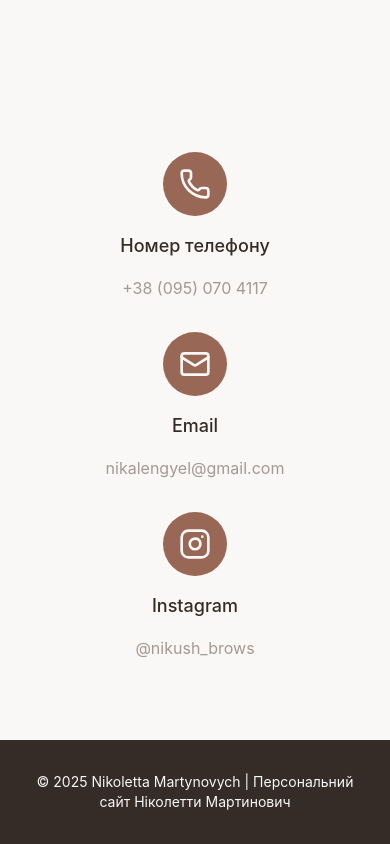
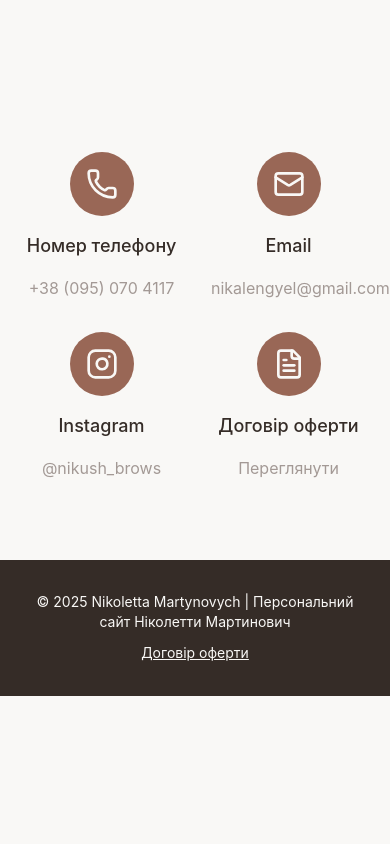
Before and after one commit to Finn-Lunas/MAKEUP-BY-NIKUSH, a Next.js app: page / in a window 390 px wide. Shown: the part 10580-11424 px from the top of the page. After the commit the page ends 11276 px from the top, so only its background shows below. Built offline with nearby package versions, Linux system fonts and the light colour scheme; a web font is replaced by a local one.

Commit message:
dd offer link translations and 2x2 mobile/4-col desktop contact grid layout

```diff
--- a/src/app/page.tsx
+++ b/src/app/page.tsx
@@ -34,6 +34,7 @@ import {
   Heart,
   Play,
   Image as ImageIcon,
+  FileText,
 } from "lucide-react";
 
 export default function Home() {
@@ -1057,7 +1058,7 @@ export default function Home() {
       {/* Contact Section */}
       <section className="py-20">
         <div className="max-w-7xl mx-auto px-6">
-          <div className="grid grid-cols-1 md:grid-cols-3 gap-8 text-center">
+          <div className="grid grid-cols-2 md:grid-cols-4 gap-8 text-center">
             <a
               href="tel:+380950704117"
               className="space-y-4 group hover:text-primary transition-colors cursor-pointer"
@@ -1102,6 +1103,22 @@ export default function Home() {
                 @nikush_brows
               </p>
             </a>
+            <a
+              href="/dogovir_oferty.pdf"
+              target="_blank"
+              rel="noopener noreferrer"
+              className="space-y-4 group hover:text-primary transition-colors cursor-pointer"
+            >
+              <div className="w-16 h-16 bg-primary rounded-full flex items-center justify-center mx-auto">
+                <FileText className="h-8 w-8 text-primary-foreground" />
+              </div>
+              <h3 className="text-lg font-medium text-foreground group-hover:text-primary transition-colors">
+                {t("contact.offer.title")}
+              </h3>
+              <p className="text-muted-foreground group-hover:text-primary transition-colors">
+                {t("contact.offer.view")}
+              </p>
+            </a>
           </div>
         </div>
       </section>
@@ -1113,6 +1130,16 @@ export default function Home() {
               © 2025 Nikoletta Martynovych | Персональний сайт Ніколетти
               Мартинович
             </p>
+            <div className="mt-2">
+              <a
+                href="/dogovir_oferty.pdf"
+                target="_blank"
+                rel="noopener noreferrer"
+                className="text-sm underline hover:text-primary"
+              >
+                Договір оферти
+              </a>
+            </div>
           </div>
         </div>
       </footer>
--- a/src/translations/en.json
+++ b/src/translations/en.json
@@ -175,6 +175,10 @@
     "instagram": {
       "title": "Instagram"
     },
+    "offer": {
+      "title": "Public Offer",
+      "view": "View"
+    },
     "form": {
       "title": "Write to me",
       "name": "Your name",
--- a/src/translations/uk.json
+++ b/src/translations/uk.json
@@ -141,6 +141,10 @@
     "instagram": {
       "title": "Instagram"
     },
+    "offer": {
+      "title": "Договір оферти",
+      "view": "Переглянути"
+    },
     "form": {
       "title": "Напишіть мені",
       "name": "Ваше ім'я",
```
Also changed, not shown: 1 other file (tests, documents, lock files or other folders).
